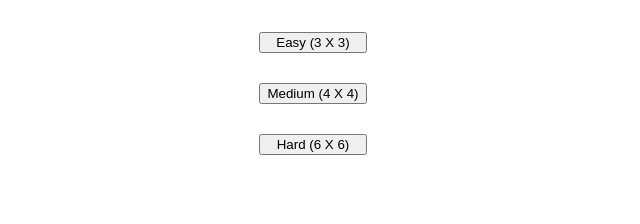
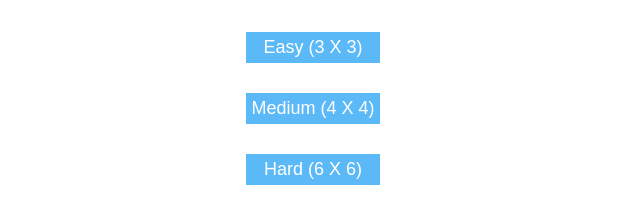
Before and after one commit to rakeshlahre/board-game, a website: page index.html in a window 1280 px wide. Shown: the part 38-262 px from the top of the page, without its empty margins (310-950 px from the left). Drawn offline with Linux system fonts and the light colour scheme.

Commit message:
changed style and game run time

```diff
--- a/index.js
+++ b/index.js
@@ -86,7 +86,7 @@ class BoardGame {
 
     setTimeout(() => {
       this.doGreen(i, j);
-    }, 100);
+    }, 0);
   }
 
   doGreen (i, j) {
--- a/main.css
+++ b/main.css
@@ -16,6 +16,12 @@
 
 .button {
   margin: 15px 0;
+  background: rgb(92, 185, 247);
+  border-width: 2px;
+  border: none;
+  font-size: 18px;
+  color: #fff;
+  padding: 5px 5px;
 }
 
 #board {
```
